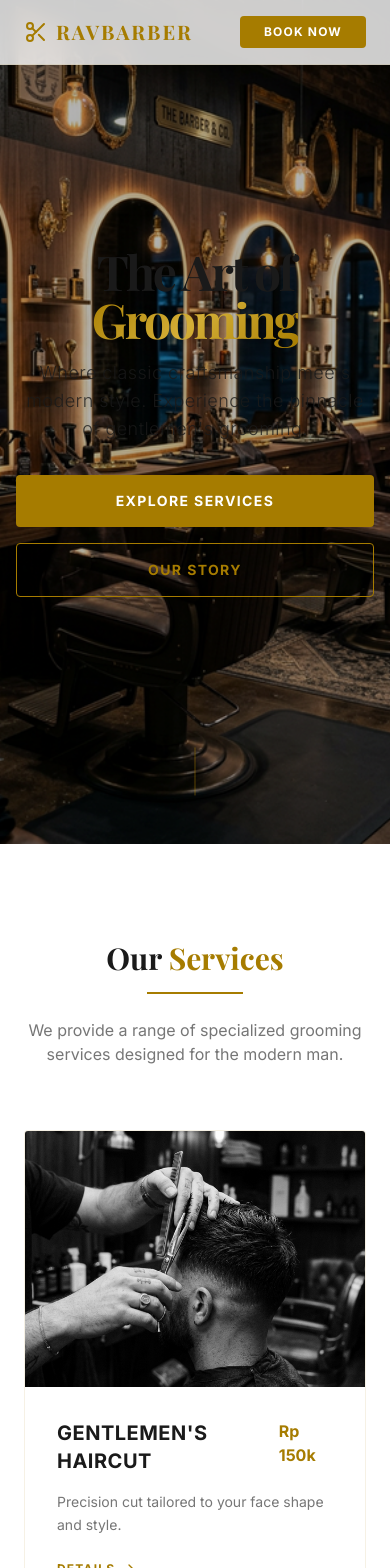
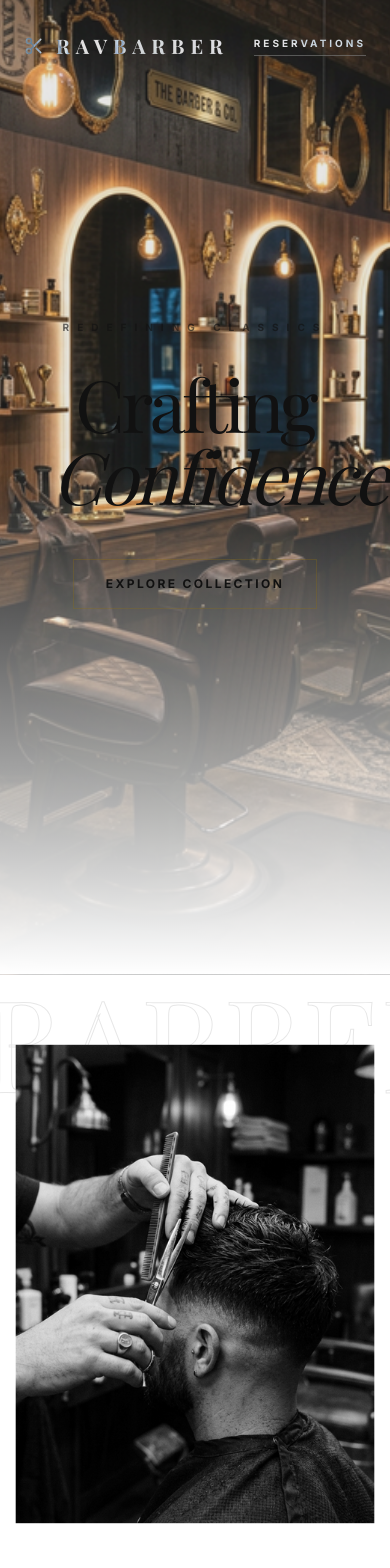
Before and after one commit to Alfinnnn21/REVBARBER, a Next.js app: page / in a window 390 px wide. Shown: the top 1568 px of the page. Built offline with nearby package versions, Linux system fonts and the light colour scheme; a web font is replaced by a local one.

Commit message:
Transform to Editorial Luxury Design (Anti-Template)

```diff
--- a/src/app/globals.css
+++ b/src/app/globals.css
@@ -2,24 +2,27 @@
 
 :root {
   --background: #ffffff;
-  --foreground: #1a1a1a;
-  --primary-gold: #a67c00;
-  --secondary-light: #f8f8f8;
+  --foreground: #111111;
+  --primary-gold: #8e6d10;
+  --accent-gold: #c5a059;
+  --soft-gray: #f4f4f4;
 }
 
 @theme {
   --color-background: var(--background);
   --color-foreground: var(--foreground);
   --color-gold: var(--primary-gold);
-  --color-charcoal: var(--secondary-light);
+  --color-accent: var(--accent-gold);
+  --color-soft: var(--soft-gray);
   --font-serif: "Playfair Display", serif;
   --font-sans: "Inter", sans-serif;
 }
 
 @layer base {
   body {
-    background-color: #ffffff !important;
-    color: #1a1a1a !important;
+    background-color: var(--background) !important;
+    color: var(--foreground) !important;
+    -webkit-font-smoothing: antialiased;
   }
 }
 
@@ -27,34 +30,52 @@
   scroll-behavior: smooth;
 }
 
-body {
-  background: #ffffff;
-  color: #1a1a1a;
-  overflow-x: hidden;
+/* Luxury Utilities */
+.text-sideways {
+  writing-mode: vertical-rl;
+  text-orientation: mixed;
 }
 
-/* Custom Utilities */
+.text-outline {
+  -webkit-text-stroke: 1px rgba(17, 17, 17, 0.1);
+  color: transparent;
+}
+
 .glass {
-  background: rgba(255, 255, 255, 0.8);
-  backdrop-filter: blur(10px);
-  border-bottom: 1px solid rgba(166, 124, 0, 0.1);
+  background: rgba(255, 255, 255, 0.85);
+  backdrop-filter: blur(12px);
+  border-bottom: 1px solid rgba(142, 109, 16, 0.1);
 }
 
 .gold-gradient {
-  background: linear-gradient(135deg, #A67C00 0%, #D4AF37 50%, #A67C00 100%);
+  background: linear-gradient(135deg, #8e6d10 0%, #c5a059 50%, #8e6d10 100%);
   -webkit-background-clip: text;
+  background-clip: text;
   -webkit-text-fill-color: transparent;
 }
 
-.gold-border {
-  border: 1px solid var(--primary-gold);
+.image-mask {
+  mask-image: linear-gradient(to bottom, black 80%, transparent 100%);
 }
 
-.gold-bg {
-  background: var(--primary-gold);
-  color: #FFFFFF;
+.btn-luxury {
+  @apply relative overflow-hidden px-8 py-4 uppercase tracking-[0.2em] text-xs font-bold transition-all duration-500 border border-gold/30 hover:border-gold;
 }
 
-.gold-bg:hover {
-  background: #D4AF37;
+.btn-luxury::before {
+  content: "";
+  @apply absolute top-0 left-[-100%] w-full h-full bg-gold transition-all duration-500 z-[-1];
 }
+
+.btn-luxury:hover::before {
+  @apply left-0;
+}
+
+.btn-luxury:hover {
+  @apply text-white;
+}
+
+/* Section Spacing */
+.section-padding {
+  @apply py-32 px-6 md:px-24;
+}
--- a/src/app/page.tsx
+++ b/src/app/page.tsx
@@ -1,259 +1,246 @@
 "use client";
 
 import Image from "next/image";
-import { motion } from "framer-motion";
-import { Scissors, Clock, MapPin, Phone, Instagram, Facebook, ChevronRight, Star } from "lucide-react";
+import { motion, useScroll, useTransform } from "framer-motion";
+import { Scissors, Clock, MapPin, Phone, Instagram, Facebook, ArrowRight, Star, Quote } from "lucide-react";
+import { useRef } from "react";
 
 export default function Home() {
-  const fadeInUp = {
-    initial: { opacity: 0, y: 20 },
-    whileInView: { opacity: 1, y: 0 },
-    viewport: { once: true },
-    transition: { duration: 0.6 }
-  };
+  const containerRef = useRef(null);
+  const { scrollYProgress } = useScroll({
+    target: containerRef,
+    offset: ["start start", "end end"]
+  });
 
   const services = [
-    {
-      title: "Gentlemen's Haircut",
-      price: "Rp 150k",
-      description: "Precision cut tailored to your face shape and style.",
-      image: "/images/haircut_service_1772360078172.png"
-    },
-    {
-      title: "Royal Beard Shave",
-      price: "Rp 100k",
-      description: "Traditional hot towel shave with premium grooming oils.",
-      image: "/images/beard_shave_service_1772360164688.png"
-    },
-    {
-      title: "Signature Styling",
-      price: "Rp 75k",
-      description: "Professional styling using high-end pomades and clays.",
-      image: "/images/ravbarber_hero_1772360063178.png"
-    }
+    { title: "Gentlemen's Haircut", price: "Rp 150k", desc: "Precision cut tailored to your character." },
+    { title: "Royal Beard Shave", price: "Rp 100k", desc: "Traditional hot towel treatment." },
+    { title: "Signature Styling", price: "Rp 75k", desc: "The perfect finish for your look." },
+    { title: "Scalp Treatment", price: "Rp 120k", desc: "Revitalizing care for hair health." },
+  ];
+
+  const barbers = [
+    { name: "Marco V.", role: "Fade Specialist", image: "/images/ravbarber_hero_1772360063178.png" },
+    { name: "Andra K.", role: "Classic Scissoring", image: "/images/haircut_service_1772360078172.png" },
   ];
 
   return (
-    <div className="min-h-screen bg-white text-foreground font-sans">
-      {/* Navigation */}
-      <nav className="fixed top-0 z-50 w-full glass py-4 px-6 md:px-12 flex justify-between items-center">
-        <div className="flex items-center gap-2">
-          <Scissors className="text-gold w-6 h-6" />
-          <span className="text-xl font-serif font-bold tracking-widest text-gold">RAVBARBER</span>
+    <main ref={containerRef} className="bg-white text-foreground selection:bg-gold selection:text-white overflow-x-hidden">
+
+      {/* Dynamic Navigation */}
+      <nav className="fixed top-0 z-[100] w-full mix-blend-difference py-8 px-6 md:px-12 flex justify-between items-center text-white">
+        <div className="flex items-center gap-3">
+          <Scissors className="w-5 h-5" />
+          <span className="text-xl font-serif font-bold tracking-[0.3em]">RAVBARBER</span>
         </div>
-        <div className="hidden md:flex gap-8 text-sm uppercase tracking-widest font-medium text-foreground/80">
-          <a href="#about" className="hover:text-gold transition-colors">About</a>
+        <div className="hidden md:flex gap-12 text-[10px] uppercase tracking-[0.3em] font-bold">
+          <a href="#about" className="hover:text-gold transition-colors">Experience</a>
           <a href="#services" className="hover:text-gold transition-colors">Services</a>
-          <a href="#pricing" className="hover:text-gold transition-colors">Pricing</a>
+          <a href="#barbers" className="hover:text-gold transition-colors">Masters</a>
           <a href="#contact" className="hover:text-gold transition-colors">Contact</a>
         </div>
-        <button className="gold-bg px-6 py-2 text-xs font-bold uppercase tracking-widest rounded-sm transition-all">
-          Book Now
+        <button className="border-b border-white/30 pb-1 text-[10px] uppercase tracking-[0.3em] font-bold hover:border-white transition-all">
+          Reservations
         </button>
       </nav>
 
-      {/* Hero Section */}
-      <section className="relative h-screen flex items-center justify-center overflow-hidden">
-        <div className="absolute inset-0 z-0">
+      {/* Hero: Editorial Style */}
+      <section className="relative h-[110vh] flex items-center justify-center">
+        <div className="absolute inset-0 z-0 scale-110">
           <Image
             src="/images/ravbarber_hero_1772360063178.png"
-            alt="Barbershop Atmosphere"
+            alt="Hero"
             fill
-            className="object-cover brightness-[0.7]"
+            className="object-cover opacity-90 brightness-90"
             priority
           />
+          <div className="absolute inset-0 bg-gradient-to-t from-white via-transparent to-transparent" />
         </div>
 
-        <div className="relative z-10 text-center px-4">
+        <div className="absolute left-12 top-1/2 -translate-y-1/2 hidden lg:block">
+          <span className="text-sideways text-[10px] uppercase tracking-[0.5em] font-bold opacity-30">
+            Est. 2024 — Premium Grooming Lounge
+          </span>
+        </div>
+
+        <div className="relative z-10 text-center container mx-auto">
           <motion.div
-            initial={{ opacity: 0, scale: 0.9 }}
-            animate={{ opacity: 1, scale: 1 }}
-            transition={{ duration: 0.8 }}
+            initial={{ opacity: 0, y: 50 }}
+            animate={{ opacity: 1, y: 0 }}
+            transition={{ duration: 1, ease: "circOut" }}
           >
-            <h1 className="text-5xl md:text-8xl font-serif font-bold mb-4 tracking-tighter text-foreground">
-              The Art of <br /> <span className="gold-gradient">Grooming</span>
+            <h2 className="text-[10px] uppercase tracking-[0.8em] font-bold mb-8 opacity-60">Redefining Classics</h2>
+            <h1 className="text-7xl md:text-[11rem] font-serif leading-none mb-12 tracking-tighter">
+              Crafting <br /> <span className="italic pl-12 md:pl-32">Confidence</span>
             </h1>
-            <p className="text-lg md:text-xl text-foreground/80 max-w-2xl mx-auto mb-8 font-light tracking-wide">
-              Where classic craftsmanship meets modern style. Experience the pinnacle of gentlemen's grooming.
-            </p>
-            <div className="flex flex-col md:flex-row gap-4 justify-center">
-              <button className="gold-bg px-10 py-4 text-sm font-bold uppercase tracking-widest rounded-sm">
-                Explore Services
-              </button>
-              <button className="border border-gold text-gold px-10 py-4 text-sm font-bold uppercase tracking-widest rounded-sm hover:bg-gold/10 transition-all">
-                Our Story
-              </button>
+            <div className="flex flex-wrap justify-center gap-8">
+              <button className="btn-luxury">Explore Collection</button>
             </div>
           </motion.div>
         </div>
 
-        <div className="absolute bottom-10 left-1/2 -translate-x-1/2 animate-bounce opacity-50">
-          <div className="w-[1px] h-12 bg-gold"></div>
+        <div className="absolute right-12 bottom-24 text-right hidden lg:block">
+          <p className="text-[10px] uppercase tracking-[0.3em] font-bold opacity-40 leading-loose">
+            Luxury Standard<br />Exquisite Detail<br />Timeless Style
+          </p>
         </div>
       </section>
 
-      {/* Services Section */}
-      <section id="services" className="py-24 px-6 md:px-12 bg-white">
-        <div className="max-w-7xl mx-auto">
-          <motion.div {...fadeInUp} className="text-center mb-16">
-            <h2 className="text-3xl md:text-5xl font-serif font-bold mb-4">Our <span className="text-gold">Services</span></h2>
-            <div className="w-24 h-[2px] bg-gold mx-auto mb-6"></div>
-            <p className="text-foreground/60 max-w-xl mx-auto">
-              We provide a range of specialized grooming services designed for the modern man.
+      {/* Brand Experience: Asymmetric */}
+      <section id="about" className="section-padding grid md:grid-cols-12 gap-16 items-center">
+        <div className="md:col-span-5 relative">
+          <div className="absolute -top-20 -left-10 text-9xl font-serif text-outline select-none z-0">BARBER</div>
+          <motion.div
+            whileInView={{ scale: 1.05 }}
+            transition={{ duration: 1.5 }}
+            className="relative z-10 aspect-[3/4] overflow-hidden grayscale hover:grayscale-0 transition-all duration-1000"
+          >
+            <Image src="/images/haircut_service_1772360078172.png" alt="Detail" fill className="object-cover" />
+          </motion.div>
+        </div>
+        <div className="md:col-span-1" />
+        <div className="md:col-span-6 space-y-12">
+          <h3 className="text-[10px] uppercase tracking-[0.5em] font-bold text-gold">The Philosophy</h3>
+          <h2 className="text-5xl md:text-7xl font-serif leading-tight">More than a haircut—an <span className="italic">identity</span>.</h2>
+          <p className="text-lg text-foreground/60 leading-relaxed font-light">
+            We believe that every man has a story. At RAVBARBER, we translate that story into a visual statement.
+            Our masters combine century-old techniques with modern vision to deliver an experience that goes
+            beyond the chair.
           </p>
-          </motion.div>
+          <div className="pt-8">
+            <a href="#" className="inline-flex items-center gap-4 text-xs font-bold uppercase tracking-[0.3em] group">
+              Our Story <ArrowRight className="w-4 h-4 group-hover:translate-x-2 transition-transform" />
+            </a>
+          </div>
+        </div>
+      </section>
 
-          <div className="grid md:grid-cols-3 gap-8">
-            {services.map((service, index) => (
+      {/* Services: Minimalist List */}
+      <section id="services" className="bg-soft section-padding">
+        <div className="container mx-auto">
+          <div className="flex flex-col md:flex-row justify-between items-end mb-24 gap-8">
+            <div>
+              <h3 className="text-[10px] uppercase tracking-[0.5em] font-bold text-gold mb-4">The Menu</h3>
+              <h2 className="text-5xl md:text-7xl font-serif">Tailored Services</h2>
+            </div>
+            <p className="md:max-w-xs text-xs uppercase tracking-widest leading-loose opacity-60">
+              curated grooming services designed to meet the highest expectations.
+            </p>
+          </div>
+
+          <div className="divide-y divide-black/5">
+            {services.map((s, i) => (
               <motion.div
-                key={index}
-                {...fadeInUp}
-                transition={{ delay: index * 0.2 }}
-                className="group relative overflow-hidden rounded-sm bg-background border border-gold/10 hover:border-gold/30 transition-all"
+                key={i}
+                whileHover={{ x: 20 }}
+                className="py-12 flex flex-col md:flex-row justify-between items-start md:items-center group cursor-pointer transition-all"
               >
-                <div className="relative h-64 w-full overflow-hidden">
-                  <Image
-                    src={service.image}
-                    alt={service.title}
-                    fill
-                    className="object-cover grayscale group-hover:grayscale-0 group-hover:scale-110 transition-all duration-700"
-                  />
+                <div className="space-y-2">
+                  <span className="text-[10px] font-bold opacity-30 italic">0{i + 1}</span>
+                  <h4 className="text-2xl md:text-4xl font-serif group-hover:text-gold transition-colors">{s.title}</h4>
+                  <p className="text-sm opacity-40 font-light max-w-sm">{s.desc}</p>
                 </div>
-                <div className="p-8">
-                  <div className="flex justify-between items-start mb-4">
-                    <h3 className="text-xl font-bold tracking-wide uppercase">{service.title}</h3>
-                    <span className="text-gold font-bold">{service.price}</span>
-                  </div>
-                  <p className="text-foreground/60 text-sm mb-6 leading-relaxed">
-                    {service.description}
-                  </p>
-                  <button className="text-xs font-bold uppercase tracking-widest text-gold flex items-center gap-2 group/btn">
-                    Details <ChevronRight className="w-4 h-4 group-hover/btn:translate-x-1 transition-transform" />
-                  </button>
-                </div>
+                <div className="text-2xl font-serif mt-4 md:mt-0">{s.price}</div>
               </motion.div>
             ))}
           </div>
         </div>
       </section>
 
-      {/* Pricing Section */}
-      <section id="pricing" className="py-24 px-6 md:px-12">
-        <div className="max-w-4xl mx-auto">
-          <motion.div {...fadeInUp} className="text-center mb-16">
-            <h2 className="text-3xl md:text-5xl font-serif font-bold mb-4">Price <span className="text-gold">List</span></h2>
-            <p className="text-foreground/60">Transparency in our quality craftsmanship.</p>
-          </motion.div>
+      {/* Masters Section */}
+      <section id="barbers" className="section-padding">
+        <div className="text-center mb-24">
+          <h3 className="text-[10px] uppercase tracking-[0.5em] font-bold text-gold mb-4">The Hands</h3>
+          <h2 className="text-5xl md:text-7xl font-serif">Meet the Masters</h2>
+        </div>
 
-          <div className="space-y-6">
-            {[
-              { label: "Classic Haircut", price: "150k" },
-              { label: "Beard Trim & Detail", price: "100k" },
-              { label: "Head Shave", price: "120k" },
-              { label: "Clean Shave", price: "90k" },
-              { label: "Kid's Cut (Under 12)", price: "100k" },
-              { label: "Senior's Cut", price: "110k" },
-            ].map((item, i) => (
-              <motion.div
-                key={i}
-                {...fadeInUp}
-                transition={{ delay: i * 0.1 }}
-                className="flex items-center justify-between border-b border-gold/10 pb-4 group hover:border-gold/40 transition-colors"
-              >
-                <span className="text-lg font-medium tracking-wide group-hover:text-gold transition-colors">{item.label}</span>
-                <div className="flex-grow mx-4 border-t border-dotted border-gold/20"></div>
-                <span className="text-xl font-serif font-bold text-gold">Rp {item.price}</span>
-              </motion.div>
+        <div className="grid md:grid-cols-2 gap-12 max-w-5xl mx-auto">
+          {barbers.map((b, i) => (
+            <div key={i} className="group relative overflow-hidden">
+              <div className="aspect-[4/5] relative overflow-hidden grayscale group-hover:grayscale-0 transition-all duration-1000">
+                <Image src={b.image} alt={b.name} fill className="object-cover scale-110 group-hover:scale-100 transition-all duration-1000" />
+              </div>
+              <div className="absolute bottom-10 left-10 text-white">
+                <p className="text-[10px] uppercase tracking-widest mb-2 opacity-80">{b.role}</p>
+                <h4 className="text-3xl font-serif">{b.name}</h4>
+              </div>
+            </div>
           ))}
+        </div>
+      </section>
+
+      {/* Testimonial: Atmospheric */}
+      <section className="py-32 bg-foreground text-white flex items-center justify-center overflow-hidden relative">
+        <Quote className="absolute -top-10 -left-10 w-96 h-96 opacity-5 rotate-12" />
+        <div className="max-w-4xl px-6 text-center space-y-12 relative z-10">
+          <div className="flex justify-center gap-1">
+            {[...Array(5)].map((_, i) => <Star key={i} className="w-4 h-4 fill-gold text-gold" />)}
+          </div>
+          <h2 className="text-3xl md:text-5xl font-serif leading-snug italic font-light">
+            "The atmosphere is pure luxury. It's not just about the haircut,
+            it's the way they treat you. A true gentlemen's sanctuary."
+          </h2>
+          <div className="space-y-2">
+            <div className="w-12 h-[1px] bg-gold mx-auto" />
+            <p className="text-[10px] uppercase tracking-[0.5em] font-bold text-gold">Johnathan Miller</p>
+            <p className="text-[10px] opacity-40">Loyal Client since 2024</p>
           </div>
         </div>
       </section>
 
-      {/* Testimonials */}
-      <section className="py-24 bg-slate-50">
-        <div className="max-w-7xl mx-auto px-6">
-          <div className="grid md:grid-cols-2 gap-12 items-center">
-            <motion.div {...fadeInUp}>
-              <h2 className="text-4xl font-serif font-bold mb-6">What They <br /> <span className="text-gold">Say About Us</span></h2>
-              <div className="space-y-8">
-                {[1, 2].map((_, i) => (
-                  <div key={i} className="glass p-8 rounded-sm">
-                    <div className="flex gap-1 mb-4">
-                      {[1, 2, 3, 4, 5].map(s => <Star key={s} className="w-4 h-4 fill-gold text-gold" />)}
+      {/* Contact & Footer: Minimal & Clean */}
+      <footer id="contact" className="section-padding bg-white">
+        <div className="grid md:grid-cols-12 gap-16">
+          <div className="md:col-span-5 space-y-12">
+            <div className="flex items-center gap-3">
+              <Scissors className="w-6 h-6 text-gold" />
+              <span className="text-2xl font-serif font-bold tracking-[0.2em]">RAVBARBER</span>
             </div>
-                    <p className="italic text-foreground/80 mb-4 font-light">
-                      "The attention to detail at RAVBARBER is world-class. I've never had a better fade. The atmosphere is just the icing on the cake."
+            <p className="text-lg leading-relaxed font-light opacity-60">
+              Visit our lounge for a session that will redefine your standard of grooming.
             </p>
-                    <div className="font-bold text-sm uppercase tracking-widest">— James Anderson</div>
+            <div className="space-y-6 pt-4 text-sm tracking-widest font-medium uppercase text-[10px]">
+              <div className="flex flex-col gap-2">
+                <span className="opacity-40">Visit Us</span>
+                <span>123 Gentlemen Street, City 45678</span>
               </div>
-                ))}
+              <div className="flex flex-col gap-2">
+                <span className="opacity-40">Call Us</span>
+                <span>+62 812-3456-7890</span>
               </div>
-            </motion.div>
-            <motion.div
-              {...fadeInUp}
-              className="relative h-[500px] rounded-sm overflow-hidden"
-            >
-              <Image
-                src="/images/ravbarber_hero_1772360063178.png"
-                alt="Happy Client"
-                fill
-                className="object-cover"
-              />
-            </motion.div>
+              <div className="flex flex-col gap-2">
+                <span className="opacity-40">Hours</span>
+                <span>10:00 — 21:00 Daily</span>
               </div>
-        </div>
-      </section>
-
-      {/* Contact Section */}
-      <footer id="contact" className="bg-white py-24 px-6 md:px-12 border-t border-gold/10">
-        <div className="max-w-7xl mx-auto grid md:grid-cols-4 gap-12">
-          <div className="col-span-1 md:col-span-2">
-            <div className="flex items-center gap-2 mb-6">
-              <Scissors className="text-gold w-8 h-8" />
-              <span className="text-2xl font-serif font-bold tracking-widest text-gold">RAVBARBER</span>
-            </div>
-            <p className="text-foreground/50 max-w-sm mb-8 leading-relaxed">
-              Experience the best in gentlemen's grooming. Established with a passion for quality and style.
-            </p>
-            <div className="flex gap-4">
-              <a href="#" className="w-10 h-10 rounded-full glass flex items-center justify-center hover:bg-gold hover:text-black transition-all">
-                <Instagram className="w-5 h-5" />
-              </a>
-              <a href="#" className="w-10 h-10 rounded-full glass flex items-center justify-center hover:bg-gold hover:text-black transition-all">
-                <Facebook className="w-5 h-5" />
-              </a>
             </div>
           </div>
 
-          <div className="space-y-4">
-            <h4 className="text-gold font-bold uppercase tracking-widest text-sm mb-6">Location</h4>
-            <div className="flex items-start gap-3 text-foreground/70">
-              <MapPin className="w-5 h-5 text-gold shrink-0" />
-              <p className="text-sm">123 Gentlemen Street,<br />Luxury District, City 45678</p>
+          <div className="md:col-span-7 grid grid-cols-2 gap-8">
+            <div className="space-y-8">
+              <h5 className="text-[10px] uppercase tracking-[0.3em] font-bold text-gold">Socials</h5>
+              <div className="flex flex-col gap-4 text-sm font-light">
+                <a href="#" className="hover:text-gold transition-colors">Instagram</a>
+                <a href="#" className="hover:text-gold transition-colors">Facebook</a>
+                <a href="#" className="hover:text-gold transition-colors">Twitter</a>
               </div>
-            <div className="flex items-center gap-3 text-foreground/70">
-              <Phone className="w-5 h-5 text-gold shrink-0" />
-              <p className="text-sm">+62 812-3456-7890</p>
             </div>
-            <div className="flex items-center gap-3 text-foreground/70">
-              <Clock className="w-5 h-5 text-gold shrink-0" />
-              <p className="text-sm">Daily: 10:00 AM — 09:00 PM</p>
+            <div className="space-y-8">
+              <h5 className="text-[10px] uppercase tracking-[0.3em] font-bold text-gold">Booking</h5>
+              <button className="btn-luxury w-full">Claim your spot</button>
+              <p className="text-[8px] uppercase tracking-widest opacity-40 text-center">Appointments recommended</p>
+            </div>
           </div>
         </div>
 
-          <div className="space-y-4">
-            <h4 className="text-gold font-bold uppercase tracking-widest text-sm mb-6">Quick Links</h4>
-            <a href="#about" className="block text-sm text-foreground/60 hover:text-gold transition-colors">About Us</a>
-            <a href="#services" className="block text-sm text-foreground/60 hover:text-gold transition-colors">Services</a>
-            <a href="#pricing" className="block text-sm text-foreground/60 hover:text-gold transition-colors">Pricing</a>
-            <a href="#contact" className="block text-sm text-foreground/60 hover:text-gold transition-colors">Book Appointment</a>
+        <div className="mt-40 pt-12 border-t border-black/5 flex flex-col md:flex-row justify-between gap-6 text-[10px] uppercase tracking-[0.2em] opacity-30">
+          <span>&copy; 2024 RAVBARBER. All Rights Reserved.</span>
+          <div className="flex gap-8">
+            <span>Privacy Policy</span>
+            <span>Terms of Service</span>
           </div>
         </div>
+      </footer>
 
-        <div className="max-w-7xl mx-auto mt-24 pt-8 border-t border-gold/5 text-center text-xs text-foreground/30 uppercase tracking-[0.2em]">
-          &copy; 2024 RAVBARBER. All Rights Reserved. Crafted with passion.
-        </div>
-      </footer>
-    </div>
+    </main>
   );
 }
```
Lines whose indentation alone changed are shown as unchanged.
